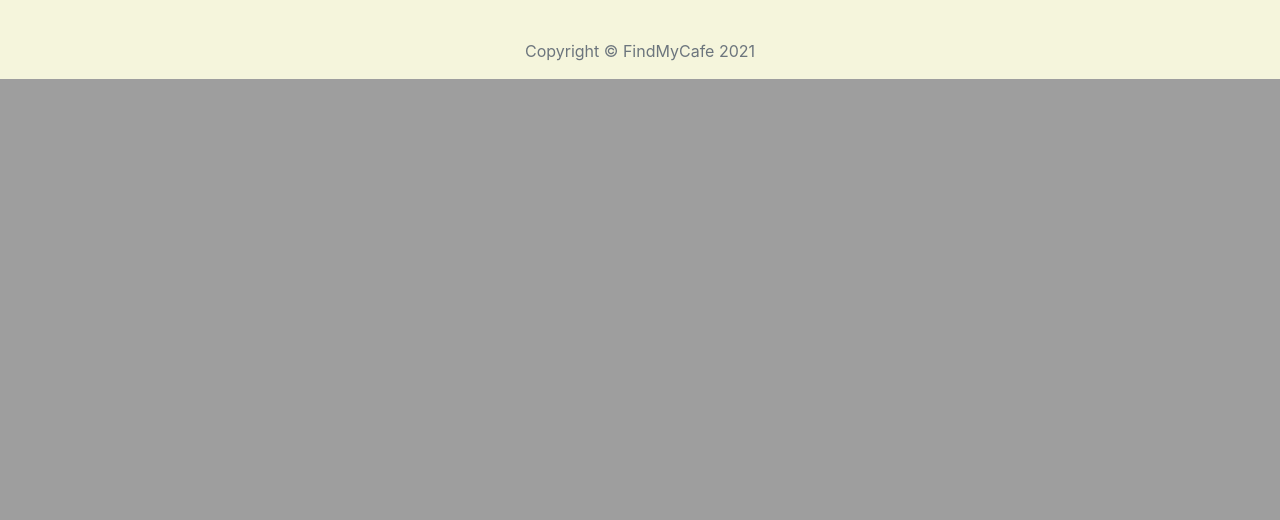
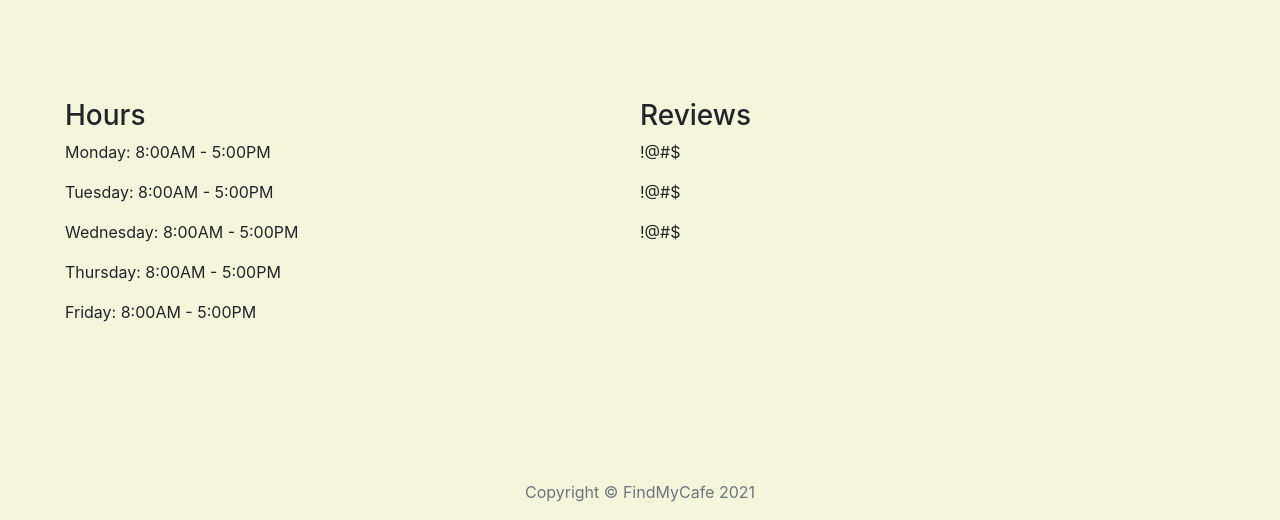
Before and after one commit to IamChungLee/FindMyCafe, a Flask app: page /page/7 in a window 1280 px wide. Shown: the part 1051-1571 px from the top of the page. Before the commit the page ends 1130 px from the top, so only its background shows below. Run offline with Flask 2, Linux system fonts and the light colour scheme; data comes from the database, SQL or seed files in the repository; both versions use the stored data as it was after the commit; some libraries are stand-ins or nearby versions; some web fonts are replaced.

Commit message:
add hours and reviews to cafe.html

```diff
--- a/static/cafe.css
+++ b/static/cafe.css
@@ -20,6 +20,7 @@ h2{
 .navbar{
     font-family: 'Style Script', cursive;
     background: beige;
+
 }
 
 .footer{
@@ -77,7 +78,7 @@ h2{
 
 .cafe-page{
     background: beige;
-
+    padding-bottom: 50px;
 }
 
 .cafe-map{
@@ -87,5 +88,8 @@ h2{
 
 .cafe-details{
     margin: 50px 50px 0 50px;
+}
 
+.cafe-reviews{
+    margin: 100px 50px 50px 50px;
 }
--- a/templates/cafe.html
+++ b/templates/cafe.html
@@ -1,15 +1,14 @@
 {% include "header.html" %}
 <div class="cafe-page">
     <div class="cafe-map">
-        <iframe src="https://www.google.com/maps/embed?pb=!1m18!1m12!1m3!1d1242.6847271030433!2d-0.06847026546612145!3d51.46973245657083!2m3!1f0!2f0!3f0!3m2!1i1024!2i768!4f13.1!3m3!1m2!1s0x487603a1059f6a35%3A0x85d77de55824c0ab!2sSocial!5e0!3m2!1sen!2sus!4v1630097772965!5m2!1sen!2sus" width="100%" height="450" style="border:0;" allowfullscreen="" loading="lazy"></iframe>
+        <iframe src="{{ cafe.map_url }}" width="100%" height="450" style="border:0;" allowfullscreen="" loading="lazy"></iframe>
+
     </div>
 
-    <div class="row cafe-details">
-
+    <section class="row cafe-details">
         <div class="col-lg-6">
             <h1>{{ cafe.name }}</h1>
             <h3>{{ cafe.location }}</h3>
-
             {% if cafe.has_sockets == True %}
                 <p>Electrical Outlets</p>
             {% endif %}
@@ -28,7 +27,24 @@
         <div class="col-lg-6">
             <img class="cafe-page-head" src="{{ cafe.img_url }}" width="100%" height="100%" alt="">
         </div>
+    </section>
+    <section class="row cafe-reviews">
+        <div class="col-lg-6">
+            <h3>Hours</h3>
+            <p>Monday: 8:00AM - 5:00PM</p>
+            <p>Tuesday: 8:00AM - 5:00PM</p>
+            <p>Wednesday: 8:00AM - 5:00PM</p>
+            <p>Thursday: 8:00AM - 5:00PM</p>
+            <p>Friday: 8:00AM - 5:00PM</p>
         </div>
+        <div>
+            <h3>Reviews</h3>
+            <p>!@#$</p>
+            <p>!@#$</p>
+            <p>!@#$</p>
+        </div>
+    </section>
+
 </div>
 
 {% include "footer.html" %}
```
Also changed, not shown: cafes.db. Lines whose indentation alone changed are shown as unchanged.
